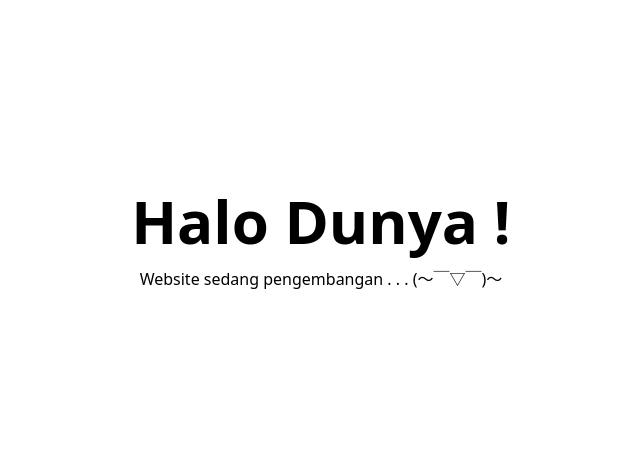
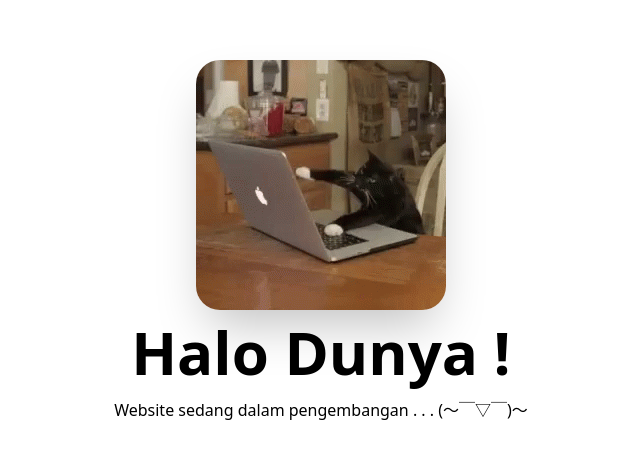
Before and after one commit to BaharudinZaelani/personal-web, a React (Vite) app: page / in a window 1280 px wide. Shown: the part 159-618 px from the top of the page, without its empty margins (319-959 px from the left). Built offline with nearby package versions, Linux system fonts and the light colour scheme.

Commit message:
update paragraf and add icon ,

```diff
--- a/index.html
+++ b/index.html
@@ -3,9 +3,9 @@
 
 <head>
   <meta charset="UTF-8" />
-  <link rel="icon" type="image/svg+xml" href="/vite.svg" />
+  <link rel="icon" type="image/ico" href="/icon.ico" />
   <meta name="viewport" content="width=device-width, initial-scale=1.0" />
-  <title>personal-web</title>
+  <title>Baharudin Zaelani</title>
   <link href="/src/assets/css/style.css" rel="stylesheet">
 </head>
 
--- a/src/App.jsx
+++ b/src/App.jsx
@@ -2,10 +2,11 @@ function App() {
 
   return (
     <div className="w-full h-screen flex flex-col items-center justify-center">
+      <img className="rounded-3xl shadow-2xl mb-3" src="/public/images/busy-cat.gif" />
       <h1 className="text-6xl mb-4 font-bold">
         Halo Dunya !
       </h1>
-      <p>Website sedang pengembangan . . . (～￣▽￣)～</p>
+      <p>Website sedang dalam pengembangan . . . (～￣▽￣)～</p>
     </div>
   )
 }
```
Also changed, not shown: public/images/busy-cat.gif (added), 1 other file (tests, documents, lock files or other folders).
